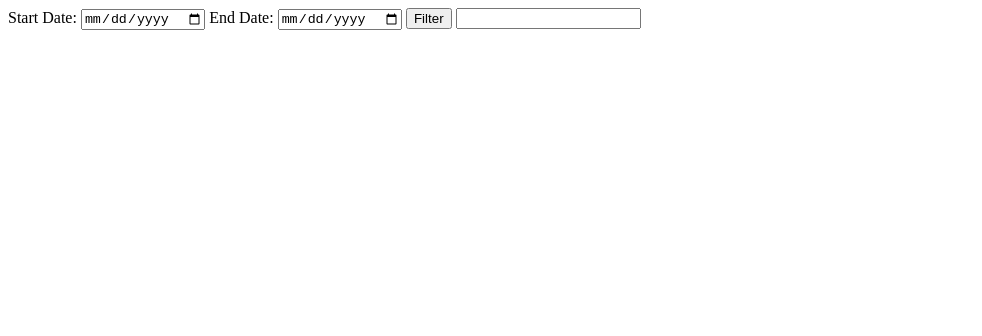
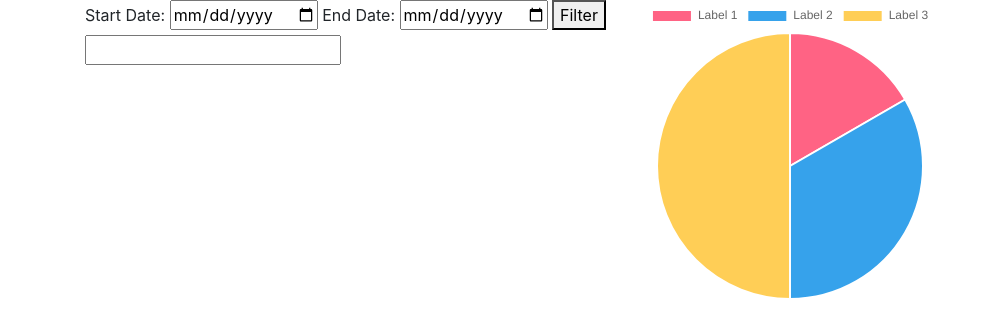
Before and after one commit to guevarch/Shakepay, a plain HTML site: page index.html in a window 1280 px wide. Shown: the whole page, without its empty margins (0-982 px from the left). Drawn offline with nearby package versions, Linux system fonts and the light colour scheme; no server answers.

Commit message:
adding files

```diff
--- /dev/null
+++ b/chart.js
@@ -0,0 +1,20 @@
+// Example using Chart.js library
+const pieData = {
+  labels: ['Label 1', 'Label 2', 'Label 3'],
+  datasets: [{
+    data: [10, 20, 30],
+    backgroundColor: ['#FF6384', '#36A2EB', '#FFCE56'],
+    hoverBackgroundColor: ['#FF6384', '#36A2EB', '#FFCE56']
+  }]
+};
+
+const pieOptions = {
+  responsive: true,
+  maintainAspectRatio: false
+};
+
+const pieChart = new Chart(document.getElementById('pie-chart'), {
+  type: 'pie',
+  data: pieData,
+  options: pieOptions
+});
--- a/index.html
+++ b/index.html
@@ -5,35 +5,44 @@
     <title>CSV to HTML Table</title>
 <head>
   <link rel="stylesheet" type="text/css" href="styles.css">
+  <meta charset="UTF-8">
+  <meta http-equiv="X-UA-Compatible" content="IE=edge">
+  <meta name="viewport" content="width=device-width, initial-scale=1.0">
+  <link rel="stylesheet" href="https://maxcdn.bootstrapcdn.com/bootstrap/4.0.0/css/bootstrap.min.css">
+  <script src="https://maxcdn.bootstrapcdn.com/bootstrap/4.0.0/js/bootstrap.min.js"></script>
+
 </head>
-  </head>
+
 
   <body>
     <div class="container">
         <div class="row">
-        <div class="input-container">
+          <div class="col-sm-6">
             <label for="start-date">Start Date:</label>
             <input type="date" id="start-date">
             <label for="end-date">End Date:</label>
             <input type="date" id="end-date">
             <button id="filter-button">Filter</button>
             <input type="text" id="date-filter">
-        </div>
            <div class="table-container">
           <table id="csv-data"></table>
         </div>
+        <div class="row">
         </div>
-
-
-
+      </div>
+        <div class="chart-container">
+          <div class="chart-container">
+            <canvas id="pie-chart"></canvas>
+          </div>
+        </div>
+    </div>
 
     <script src="https://cdnjs.cloudflare.com/ajax/libs/PapaParse/5.3.0/papaparse.min.js"></script>
     <script src="https://cdn.jsdelivr.net/npm/chart.js"></script> <!-- Include Chart.js library -->
     <script src="app.js"></script> <!-- Add your app.js script -->
-    <script src="https://maxcdn.bootstrapcdn.com/bootstrap/3.3.7/js/bootstrap.min.js"></script>
+    <script src="chart.js"></script> <!-- Add your app.js script -->
     <script src="https://cdn.jsdelivr.net/npm/chart.js"></script>
     <script src="https://code.jquery.com/jquery-3.5.1.slim.min.js"></script>
-    <script src="https://cdn.jsdelivr.net/popper.js/1.12.9/umd/popper.min.js"></script>
-    <script src="https://maxcdn.bootstrapcdn.com/bootstrap/3.3.7/js/bootstrap.min.js"></script>
+
   </body>
 </html>
```
Lines whose indentation alone changed are shown as unchanged.
